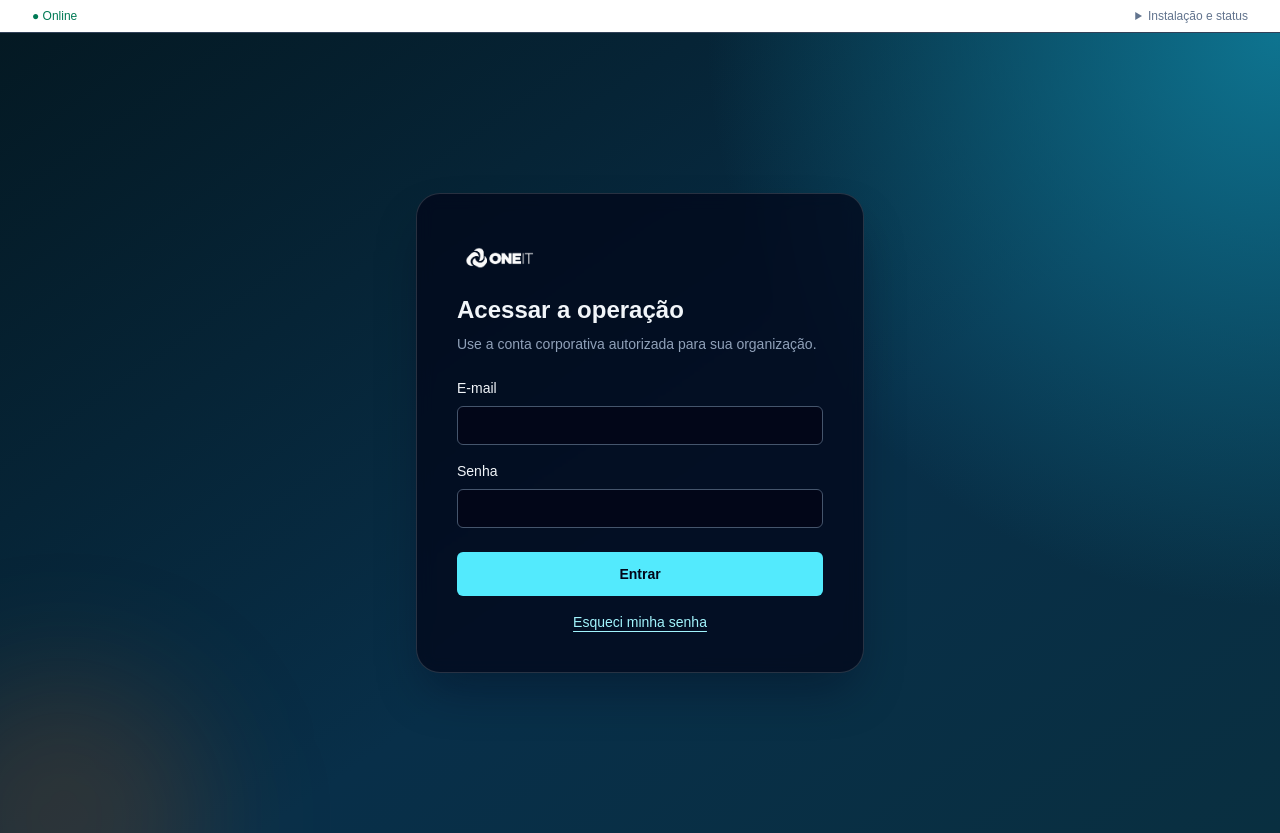
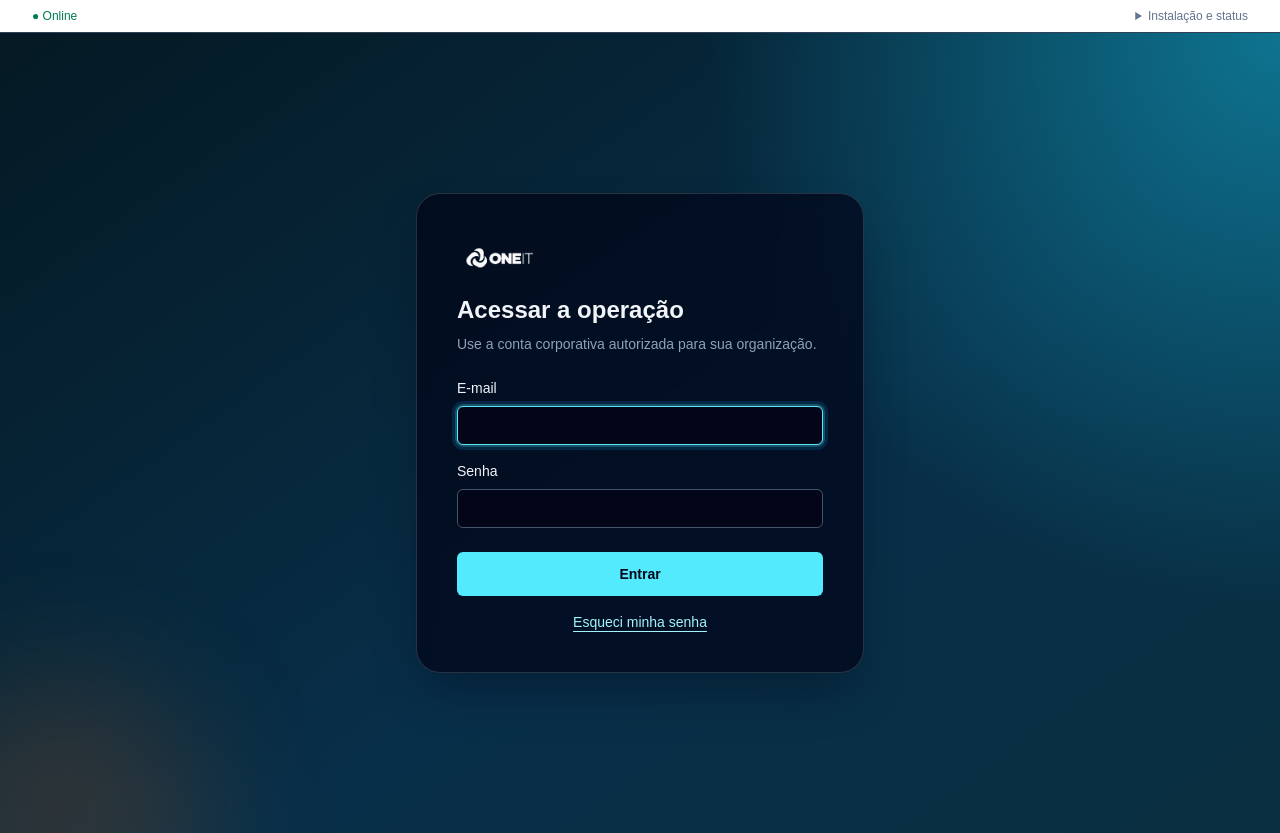
Before and after one commit to felipebuso7/oneit, a Next.js app: page /login in a window 1280 px wide. Built offline with nearby package versions, Linux system fonts and the light colour scheme.

Commit message:
ux: focus login email field

```diff
--- a/src/app/(auth)/login/page.tsx
+++ b/src/app/(auth)/login/page.tsx
@@ -20,7 +20,7 @@ export default async function LoginPage({ searchParams }: LoginPageProps) {
         {error === "environment" ? <p className="mt-5 rounded-md bg-rose-950/50 p-3 text-sm text-rose-200">O ambiente de produção não está configurado para autenticação. Contate o administrador.</p> : error ? <p className="mt-5 rounded-md bg-rose-950/50 p-3 text-sm text-rose-200">Não foi possível concluir a autenticação. Tente novamente ou contate o administrador.</p> : null}
         {selfHosted ? <a href="/api/auth/oidc/login?next=/portal" className="mt-6 block w-full rounded-md bg-cyan-300 px-4 py-2 text-center font-semibold text-slate-950 hover:bg-cyan-200">Entrar com OneIT ID</a> : <>
           <label className="mt-6 block text-sm font-medium" htmlFor="email">E-mail</label>
-          <input className="mt-2 w-full rounded-md border border-slate-600 bg-slate-950 px-3 py-2 outline-none transition focus:border-cyan-300 focus:ring-2 focus:ring-cyan-300/30" id="email" name="email" type="email" autoComplete="email" required />
+          <input autoFocus className="mt-2 w-full rounded-md border border-slate-600 bg-slate-950 px-3 py-2 outline-none transition focus:border-cyan-300 focus:ring-2 focus:ring-cyan-300/30" id="email" name="email" type="email" autoComplete="email" required />
           <label className="mt-4 block text-sm font-medium" htmlFor="password">Senha</label>
           <input className="mt-2 w-full rounded-md border border-slate-600 bg-slate-950 px-3 py-2 outline-none transition focus:border-cyan-300 focus:ring-2 focus:ring-cyan-300/30" id="password" name="password" type="password" autoComplete="current-password" required />
           <button className="mt-6 min-h-11 w-full rounded-md bg-cyan-300 px-4 py-2 font-semibold text-slate-950 transition hover:bg-cyan-200 focus:outline-none focus:ring-2 focus:ring-cyan-200 focus:ring-offset-2 focus:ring-offset-slate-900" type="submit">Entrar</button>
```
Also changed, not shown: 1 other file (tests, documents, lock files or other folders).
